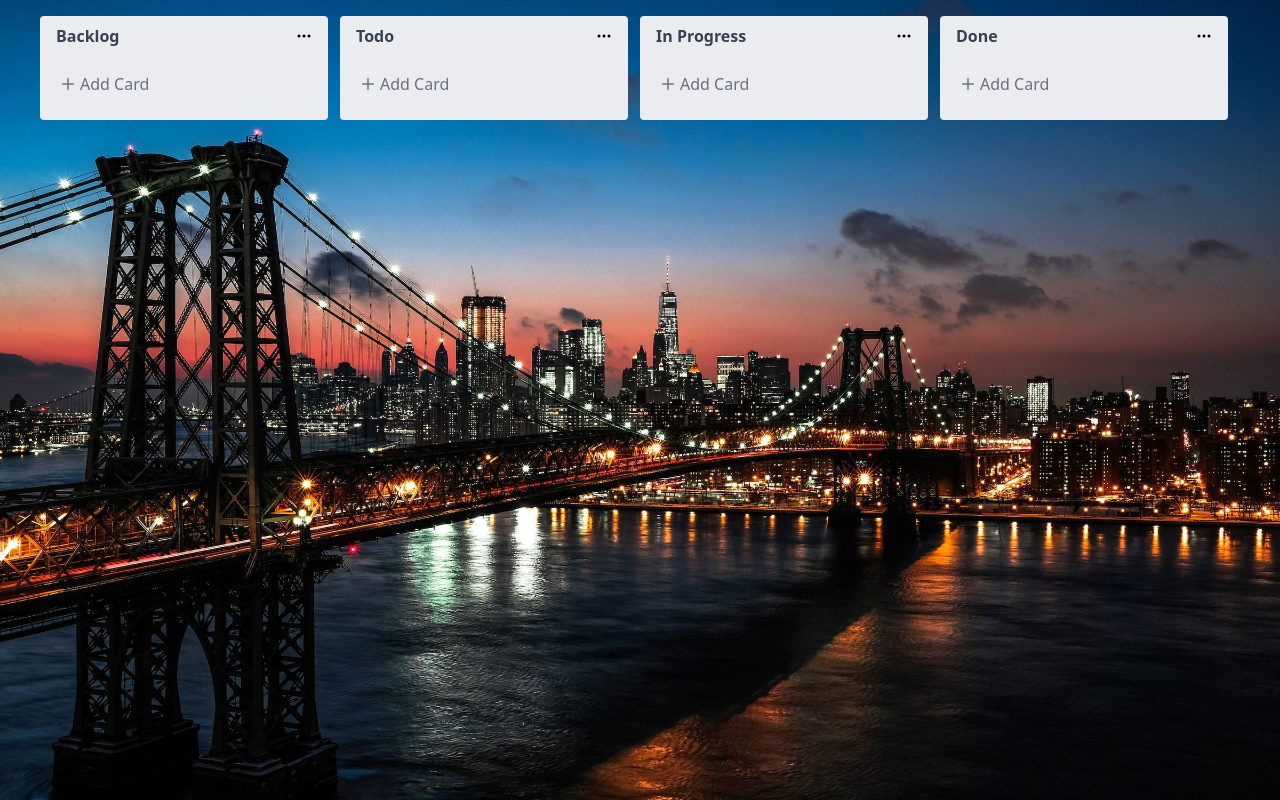
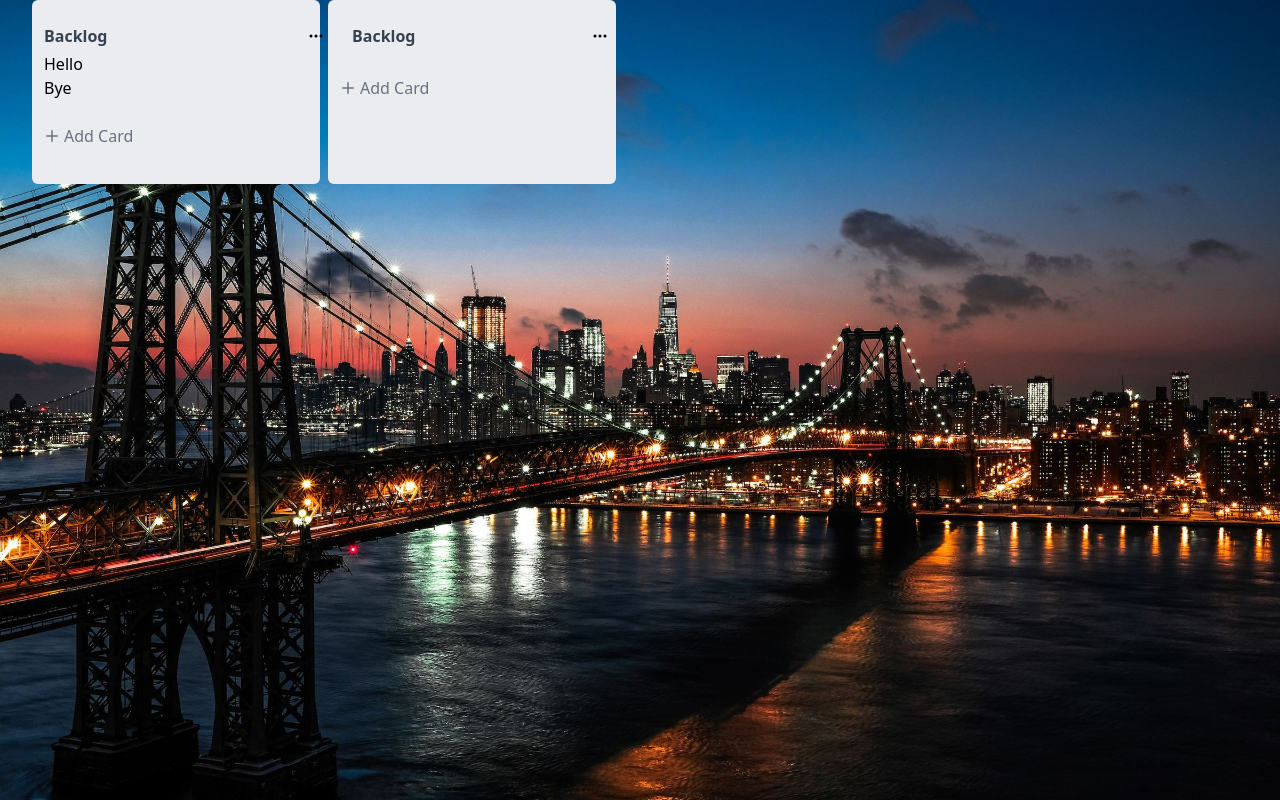
Before and after one commit to azizleyla/kanban-board, a React (Create React App) app: page / in a window 1280 px wide. Built offline with nearby package versions, Linux system fonts and the light colour scheme.

Commit message:
new steps

```diff
--- a/src/components/Cards/Cards.js
+++ b/src/components/Cards/Cards.js
@@ -1,53 +1,41 @@
-import React from 'react'
+import React, { useState } from "react";
 import { BsPlus, BsThreeDots } from "react-icons/bs";
+import CustomInput from "../CustomInput/CustomInput";
 
+const a = [
+    {
+        cards: [{ title: "Hello" }, { title: "Bye" }],
+
+    },
+    {
+        cards: { title: "Bye" }
+    }
+]
 export const Cards = () => {
     return (
-        <div className='flex gap-3 pt-4 pb-2 px-2' >
-            <div className='bg-[#EBECF0] px-4 py-1  min-w-[18rem] max-w-xs   rounded'>
-                <div className='flex justify-between items-center'>
-                    <h3 className='font-semibold text-[#374151] py-1'>Backlog</h3>
-                    <BsThreeDots />
+        <div className="flex gap-2">
+            <div className="py-4 w-72 px-2 bg-[#EBECF0] rounded-md">
+                <div className="w-30 px-1 py-1  min-w-[18rem] max-w-xs  ">
+                    <div className="flex justify-between items-center">
+                        <h3 className="font-semibold text-[#374151] py-1">Backlog</h3>
+                        <BsThreeDots />
+                    </div>
+                    {a[0]?.cards.map((item) => (
+                        <p>{item.title}</p>
+                    ))}
                 </div>
-                <div className='my-4 cursor-pointer hover:bg-[#dadbe2] py-1  rounded'>
-                    <button className='flex items-center text-[#6B7180]'>
-                        <BsPlus className='text-[#6B7180] font-medium text-2xl' />
-                        Add Card</button>
+                <CustomInput />
+            </div>
+
+            <div className="pt-4 pb-2 w-72 px-2 bg-[#EBECF0] rounded-md">
+                <div className="w-30 px-4 py-1  min-w-[18rem] max-w-xs   rounded">
+                    <div className="flex justify-between items-center">
+                        <h3 className="font-semibold text-[#374151] py-1">Backlog</h3>
+                        <BsThreeDots />
+                    </div>
                 </div>
-            </div>
-            <div className='bg-[#EBECF0] px-4 py-1  min-w-[18rem] max-w-xs w-xs rounded'>
-                <div className='flex justify-between items-center'>
-                    <h3 className='font-semibold text-[#374151] py-1'>Todo</h3>
-                    <BsThreeDots />
-                </div>
-                <div className='my-4 cursor-pointer hover:bg-[#dadbe2] py-1  rounded'>
-                    <button className='flex items-center text-[#6B7180]'>
-                        <BsPlus className='text-[#6B7180] font-medium text-2xl' />
-                        Add Card</button>
-                </div>
-            </div>
-            <div className='bg-[#EBECF0] px-4 py-1  min-w-[18rem] max-w-xs w-xs  rounded'>
-                <div className='flex justify-between items-center'>
-                    <h3 className='font-semibold text-[#374151] py-1'>In Progress</h3>
-                    <BsThreeDots />
-                </div>
-                <div className='my-4 cursor-pointer hover:bg-[#dadbe2] py-1 rounded'>
-                    <button className='flex items-center text-[#6B7180]'>
-                        <BsPlus className='text-[#6B7180] font-medium text-2xl' />
-                        Add Card</button>
-                </div>
-            </div>
-            <div className='bg-[#EBECF0] px-4 py-1  min-w-[18rem] max-w-xs w-xs  rounded'>
-                <div className='flex justify-between items-center'>
-                    <h3 className='font-semibold text-[#374151] py-1'>Done</h3>
-                    <BsThreeDots />
-                </div>
-                <div className='my-4 cursor-pointer hover:bg-[#dadbe2] py-1 rounded'>
-                    <button className='flex items-center text-[#6B7180]'>
-                        <BsPlus className='text-[#6B7180] font-medium text-2xl' />
-                        Add Card</button>
-                </div>
+                <CustomInput />
             </div>
         </div>
-    )
-}
+    );
+};
--- /dev/null
+++ b/src/components/CustomInput/CustomInput.js
@@ -0,0 +1,32 @@
+import React, { useState } from 'react'
+import { BsPlus, BsThreeDots } from "react-icons/bs";
+import { RiCloseLine } from "react-icons/ri";
+
+const CustomInput = () => {
+    const [isShow, setIsShow] = useState(false)
+    const handleSubmit = (e) => {
+        e.preventDefault();
+        setIsShow(false)
+    }
+
+    return (
+        <>
+            {!isShow ?
+                <div onClick={() => setIsShow(true)} className='my-4 cursor-pointer hover:bg-[#dadbe2] py-1  rounded'>
+                    <button className='flex items-center text-[#6B7180]'>
+                        <BsPlus className='text-[#6B7180] font-medium text-2xl' />
+                        Add Card</button>
+                </div>
+                :
+                <form onSubmit={handleSubmit} className='w-full h-full px-1 relative'>
+                    <input autoFocus className='w-full py-1 px-3 h-12 rounded' placeholder='Enter text' />
+                    <button onClick={() => setIsShow(false)} className='absolute right-3 top-1'>
+                        <RiCloseLine className='text-xl' />
+                    </button>
+                </form>
+            }
+        </>
+    )
+}
+
+export default CustomInput
```
